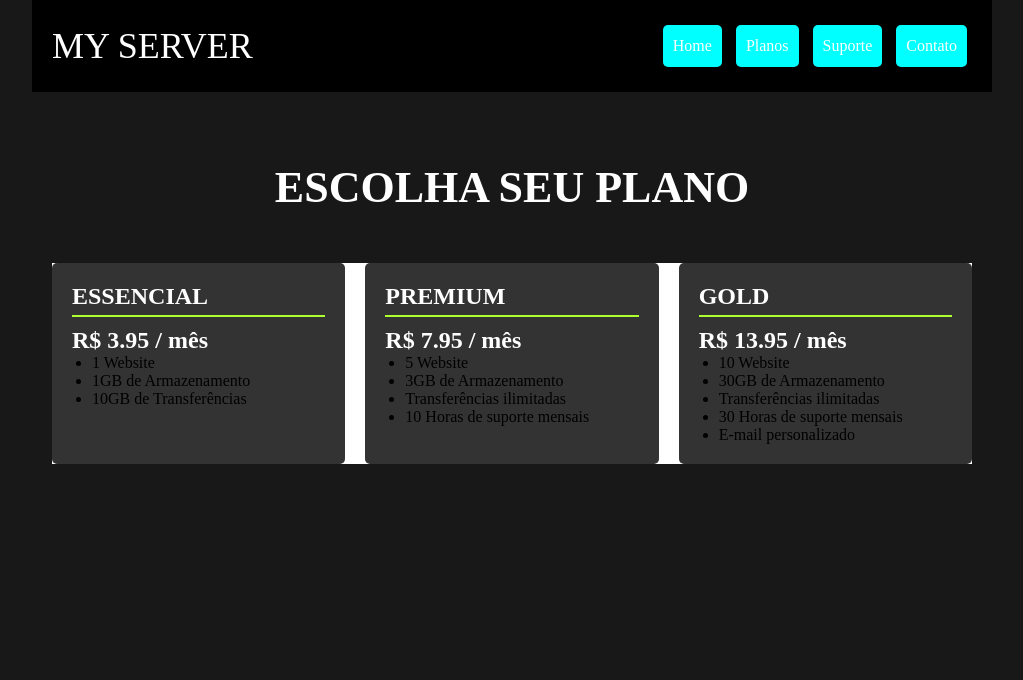
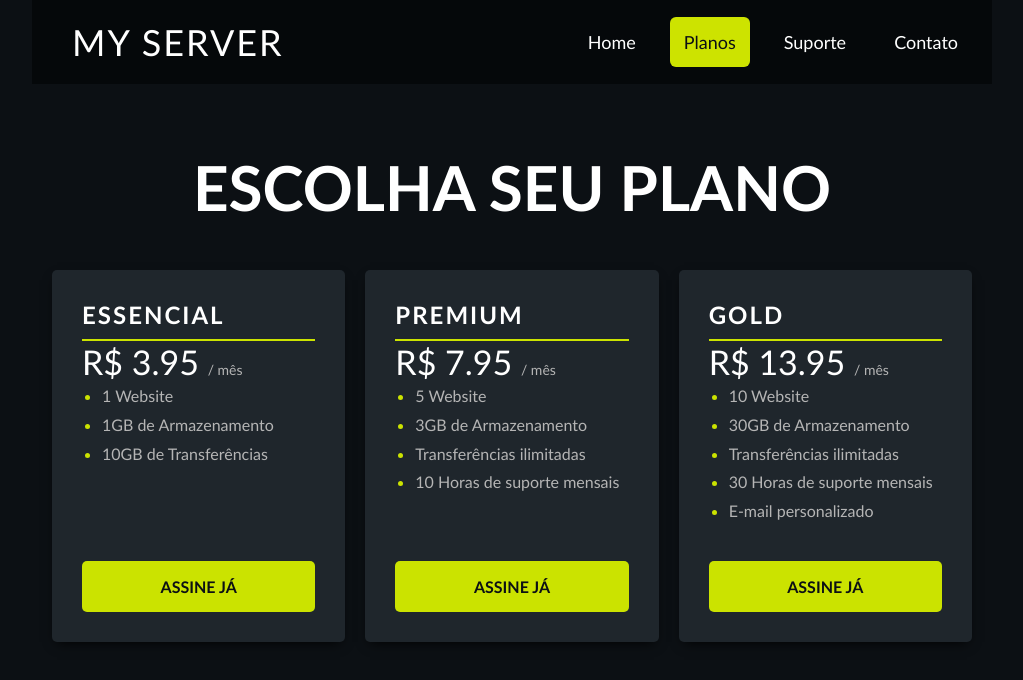
Before and after one commit to Gunarks/Pagina_de_plano_estatica, a plain HTML site: page index.html in a window 1280 px wide. Shown: the whole page, without its empty margins (128-1151 px from the left). Drawn offline with Linux system fonts and the light colour scheme.

Commit message:
feat(finalizando):Projeto finalizado

```diff
--- a/css/index.css
+++ b/css/index.css
@@ -2,9 +2,10 @@
     padding: 0;
     margin: 0;
     box-sizing: border-box;
+    font-family: 'Gill Sans', 'Gill Sans MT', Calibri, 'Trebuchet MS', sans-serif;
 }
 body {
-    background-color: #191818;
+    background-color: #0c1014;
 }
 
 /* Header */
@@ -12,38 +13,42 @@ body {
     display: flex;
     align-items: center;
     justify-content: space-between;
-    background-color: #000;
+    background-color: #05080a;
+    padding: 20px;
 }
 .data-container {
     max-width: 960px;
     margin: 0 auto;
-     padding:20px ;
+    padding:20px ;
 }
 .main-header .data-container p {
     color: #FFF;
     font-size: 36px;
     text-transform: uppercase;
+    margin-left: 20px;
+    letter-spacing: 2px;
 }
 
 /* Navbar */
 .list-nav {
+    display: flex;
     list-style: none;
     padding: 0;
     margin: 0;
-}
-.list-nav-item {
-    display: inline-block;
-    margin: 5px;
+    font-size: 18px;
+    gap: 20px;
 }
 .list-nav-item a {
-    display: block;
     color: #FFF;
     text-decoration: none;
-    font-size: 16px;
-    padding: 12px 10px;
-    border-radius: 5px;
-    background-color: aqua;
+    padding: 14px;
+    border-radius: 6px;
     transition: all .4s ease-in-out;
+}
+.list-nav__item a {
+    background-color: #cde300;
+    color: #0c1014;
+    pointer-events: none;
 }
 .list-nav-item a:hover {
   text-decoration: underline;
@@ -53,39 +58,66 @@ body {
 .data-container h1 {
     text-align: center;
     color: #FFF;
-    font-size: 44px;
+    font-size: 62px;
     text-transform: uppercase;
-    padding-top: 50px;
+    margin: 46px 0;
 }
 
 .content {
-    background-color: #FFF;
-    display: grid;
-    grid-template-columns: 1fr 1fr 1fr;
+    display: flex;
     gap: 20px;
-    margin-top: 50px;
 }
 
 .content-card {
-    padding: 20px;
-    background-color: #333;
+    flex: 1;
+    padding: 30px;
+    background-color: #1f262c;
     border-radius: 5px;
+    box-shadow: 0 5px 12px -5px #000;
+    display: flex;
+    flex-direction: column;
 }
 .content-card h2 {
     color: #FFF;
     text-transform: uppercase;
-    border-bottom: 2px solid #adff2f;
-    margin-bottom: 10px;
-    padding-bottom: 5px;
+    border-bottom: 2px solid #cbe300;
+    margin-top: 0;
+    padding-bottom: 10px;
+    letter-spacing: 2px;
 }
-.content-card h3 {
+.content-card-prince {
     color: #FFF;
-    font-size: 24px;
+    font-size: 34px;
+}
+.content-card-prince span {
+    color: #b5b5b5;
+    font-size: 14px;
 }
 .content-card-list {
     padding-left: 20px;
-    margin: 0;
+    margin: 0 0 35px;
+    line-height: 1.8;
+    color: #b5b5b5;
+    flex: 1;
 }
-.content-card-list-item {
+.content-card-list-item::marker {
+    color: #cbe300;
+}
 
+.content-btn {
+    text-decoration: none;
+    background-color: #cbe300;
+    color: #0c1014;
+    border-radius: 5px;
+    font-weight: bold;
+    text-transform: uppercase;
+    font-size: 16px;
+    padding: 16px;
+    text-align: center;
+    transition: all .4s ease-in-out;
 }
+.content-btn:hover {
+    outline:2px solid #cbe300;
+    background-color: transparent;
+    color: #FFF;
+}
--- a/index.html
+++ b/index.html
@@ -5,6 +5,7 @@
         <meta charset="UTF-8">
         <meta http-equiv="X-UA-Compatible" content="IE=edge">
         <meta name="viewport" content="width=device-width, initial-scale=1.0">
+        <meta name="author" content="Gunarks/github.com">
         <title>Escolha seu plano</title>
         <link rel="stylesheet" href="./css/index.css">
     </head>
@@ -16,7 +17,7 @@
                 <nav class="main-navbar">
                     <ul class="list-nav">
                         <li class="list-nav-item"><a href="#">Home</a></li>
-                        <li class="list-nav-item"><a href="#">Planos</a></li>
+                        <li class="list-nav-item list-nav__item"><a href="#">Planos</a></li>
                         <li class="list-nav-item"><a href="#">Suporte</a></li>
                         <li class="list-nav-item"><a href="#">Contato</a></li>
                     </ul>
@@ -30,30 +31,30 @@
                 <div class="content">
                     <div class="content-card">
                         <h2>Essencial</h2>
-                        <h3>R$ 3.95 <span> / mês</span></h3>
+                        <p class="content-card-prince">R$ 3.95 <span> / mês</span></p>
                         <ul class="content-card-list">
                             <li class="content-card-list-item">1 Website</li>
                             <li class="content-card-list-item">1GB de Armazenamento</li>
                             <li class="content-card-list-item">10GB de Transferências</li>
                         </ul>
-                        <a href="#" class="content-btn"></a>
+                        <a href="#" class="content-btn">Assine já</a>
                     </div>
 
                     <div class="content-card">
                         <h2>Premium</h2>
-                        <h3>R$ 7.95 <span> / mês</span></h3>
+                        <p class="content-card-prince">R$ 7.95 <span> / mês</span></p>
                         <ul class="content-card-list">
                             <li class="content-card-list-item">5 Website</li>
                             <li class="content-card-list-item">3GB de Armazenamento</li>
                             <li class="content-card-list-item">Transferências ilimitadas</li>
                             <li class="content-card-list-item">10 Horas de suporte mensais</li>
                         </ul>
-                        <a href="#" class="content-btn"></a>
+                        <a href="#" class="content-btn">Assine já</a>
                     </div>
 
                     <div class="content-card">
                         <h2>Gold</h2>
-                        <h3>R$ 13.95 <span> / mês</span></h3>
+                        <p class="content-card-prince">R$ 13.95 <span> / mês</span></p>
                         <ul class="content-card-list">
                             <li class="content-card-list-item">10 Website</li>
                             <li class="content-card-list-item">30GB de Armazenamento</li>
@@ -61,7 +62,7 @@
                             <li class="content-card-list-item">30 Horas de suporte mensais</li>
                             <li class="content-card-list-item">E-mail personalizado</li>
                         </ul>
-                        <a href="#" class="content-btn"></a>
+                        <a href="#" class="content-btn">Assine já</a>
                     </div>
                 </div>
             </div>
```
